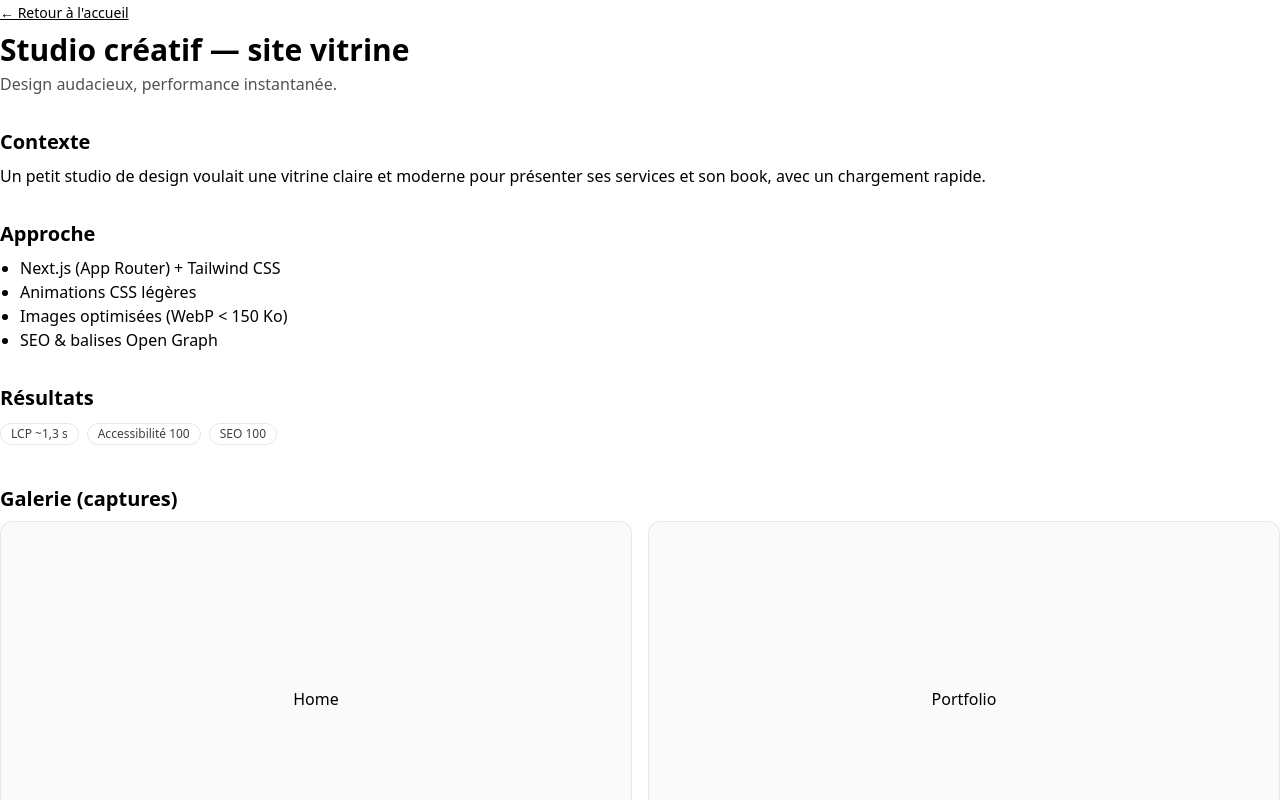
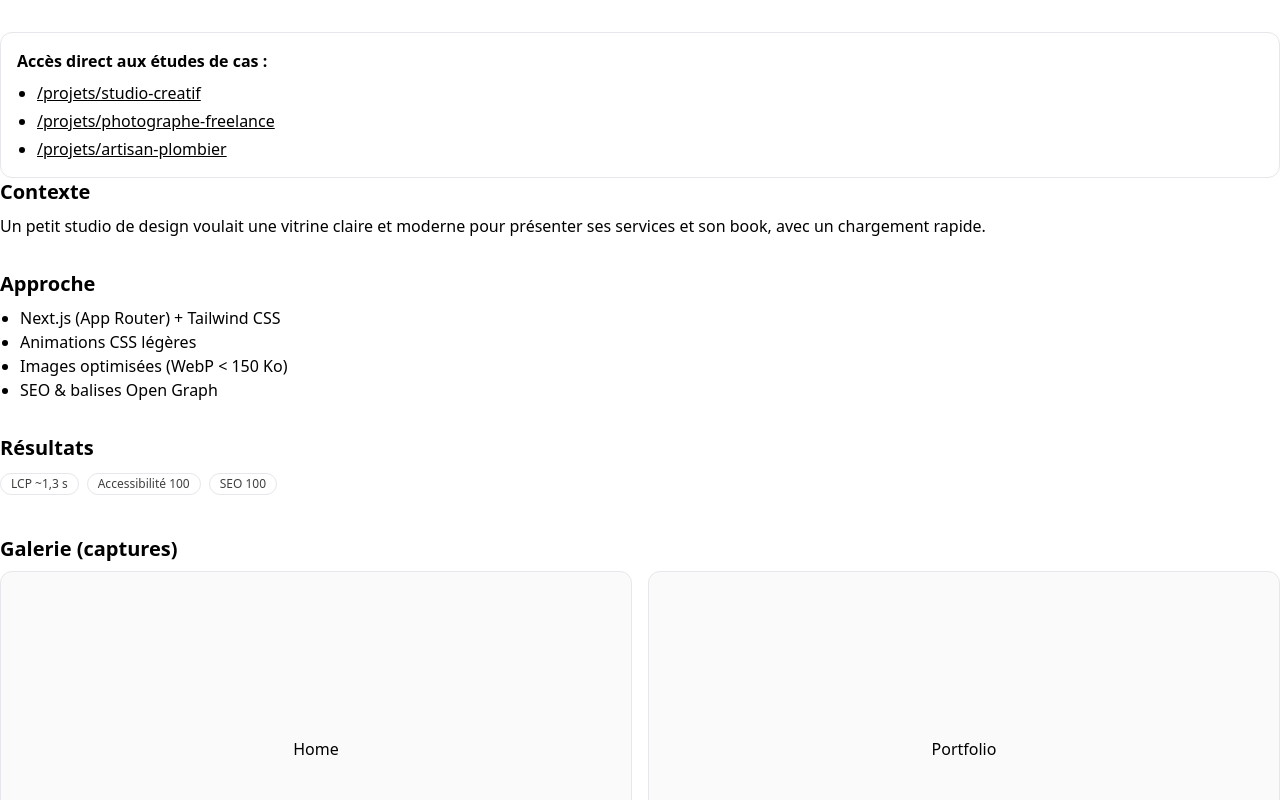
Before and after one commit to VSimon59/portfolio, a Next.js app: page / in a window 1280 px wide. Shown: the top 800 px of the page. Built offline with nearby package versions, Linux system fonts and the light colour scheme.

Commit message:
Home: liens directs vers les études de cas

```diff
--- a/app/page.jsx
+++ b/app/page.jsx
@@ -3,13 +3,17 @@
 export default function StudioPage() {
   function Top({ title, subtitle }) {
     return (
-      <header className="mb-8">
-        <a href="/" className="text-sm underline">← Retour à l'accueil</a>
-        <h1 className="mt-2 text-2xl sm:text-3xl font-bold">{title}</h1>
-        {subtitle ? <p className="mt-1 text-neutral-600">{subtitle}</p> : null}
+      <header className="mt-8 rounded-xl border p-4 bg-white">
+            <p className="font-semibold mb-2">Accès direct aux études de cas :</p>
+            <ul className="list-disc pl-5 space-y-1">
+                <li><a className="underline" href="/projets/studio-creatif">/projets/studio-creatif</a></li>
+                <li><a className="underline" href="/projets/photographe-freelance">/projets/photographe-freelance</a></li>
+                <li><a className="underline" href="/projets/artisan-plombier">/projets/artisan-plombier</a></li>
+            </ul>
       </header>
     )
   }
+
   function Section({ title, children }) {
     return (
       <section className="mb-8">
```
